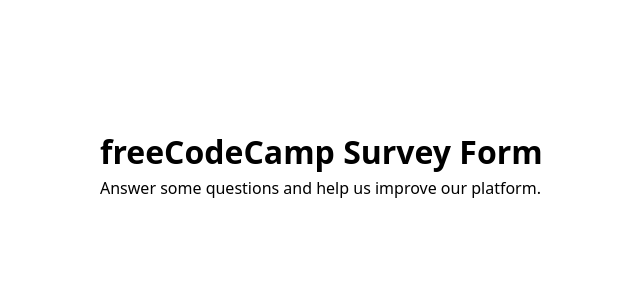
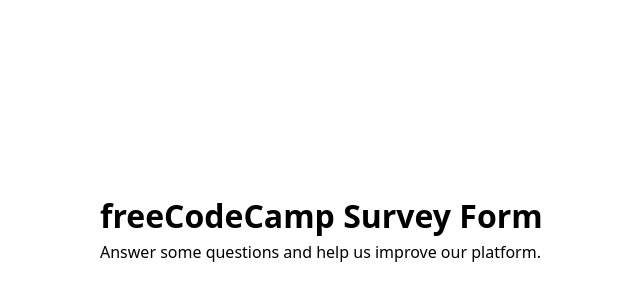
Before and after one commit to jsklcodes/freecodecamp-feedback-form, a plain HTML site: page index.html in a window 1280 px wide. Shown: the part 236-536 px from the top of the page, without its empty margins (290-930 px from the left). Drawn offline with Linux system fonts and the light colour scheme.

Commit message:
Add header styles

```diff
--- a/styles.css
+++ b/styles.css
@@ -36,3 +36,9 @@ body {
 .grid {
   display: grid;
 }
+
+/* general styles */
+.header {
+  margin-bottom: 3.2rem;
+  padding-top: 16rem;
+}
```
